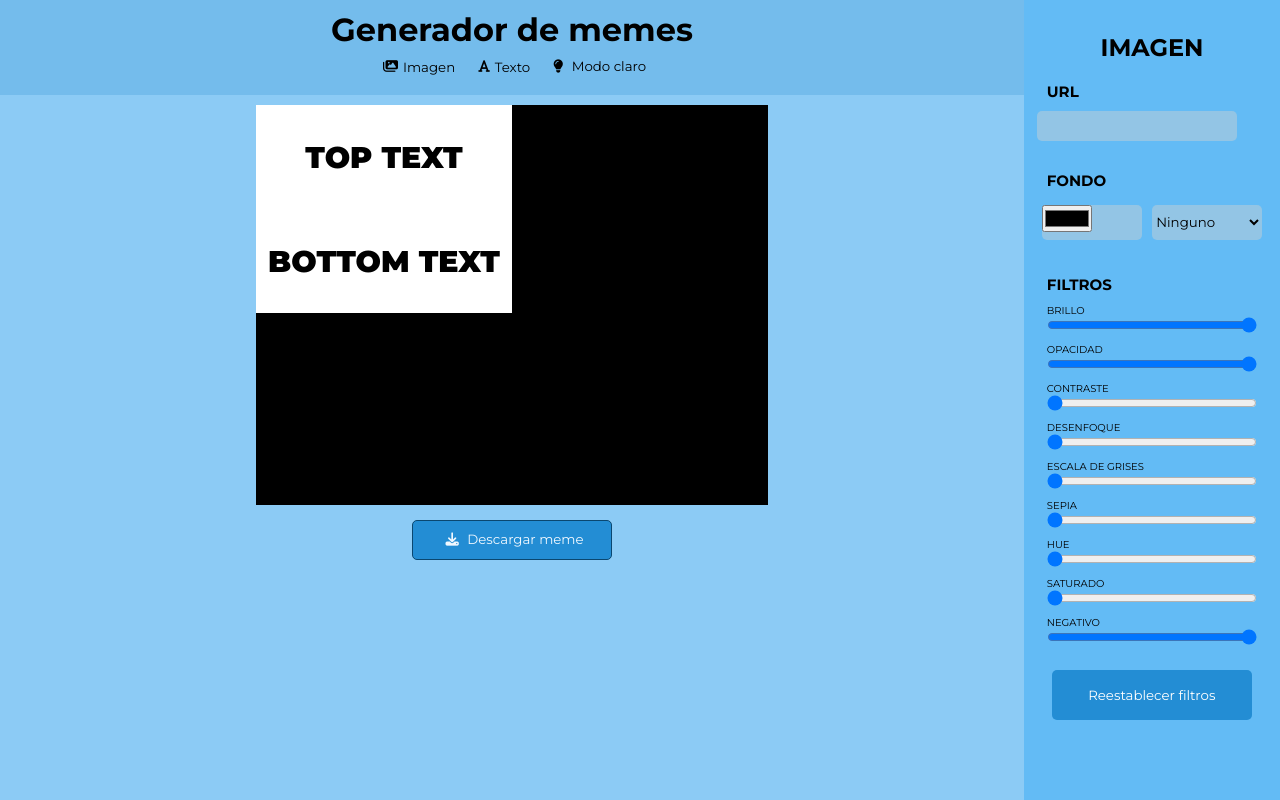
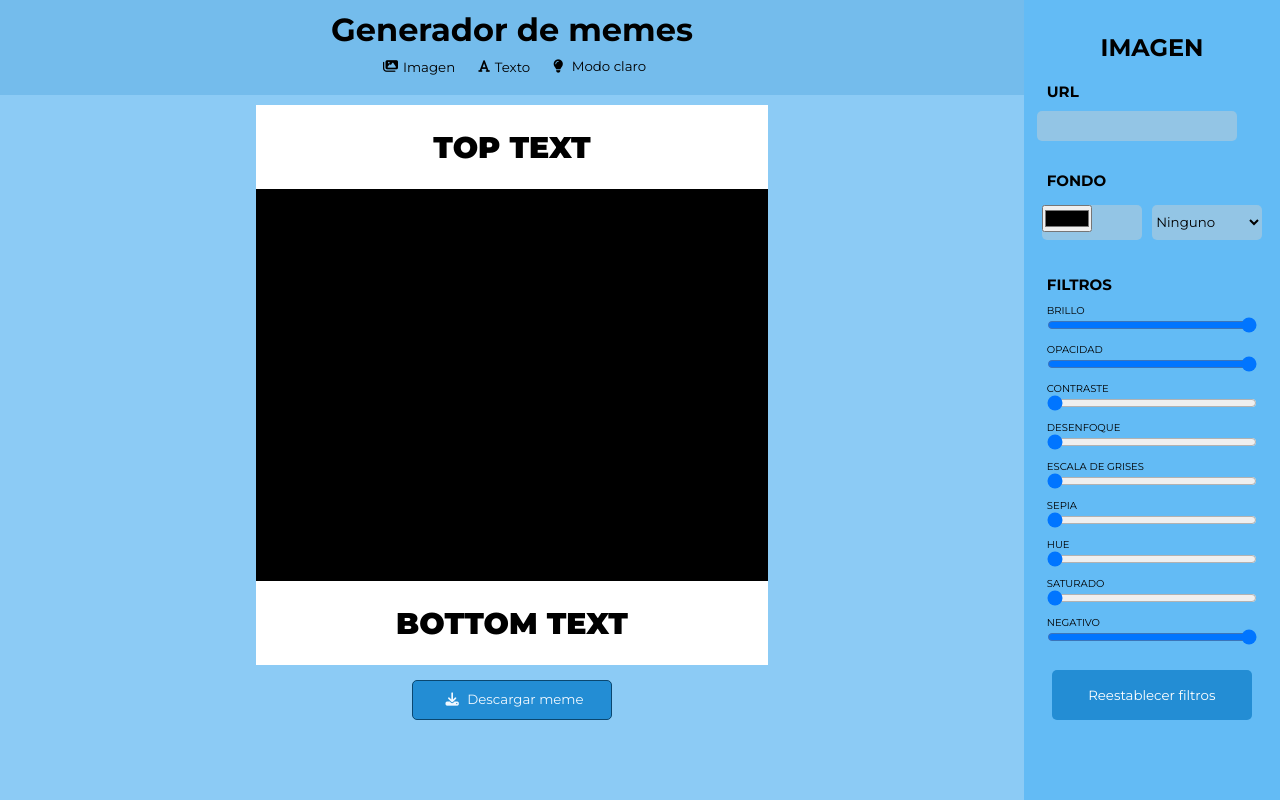
Before and after one commit to camila2604/editordememes, a plain HTML site: page index.html in a window 1280 px wide. Drawn offline with Linux system fonts and the light colour scheme.

Commit message:
cambios completo

```diff
--- a/style.css
+++ b/style.css
@@ -71,12 +71,6 @@ i{
     padding: 5px;
 }
 /* MAIN */
-.texto-main {
-    font-size: 30px;
-    font-weight: 900;
-    color:black;
-    text-align: center;
-}
 .contenedor1 {
     width: 80%;
     display: flex;
@@ -90,22 +84,35 @@ i{
     display: flex;
     justify-content: center;
     align-items: center;
-    width: 50%;
-    height: 13vh;
+    width: 100%;
+    height: 15vh;
     background-color: white;
 }
 .imagen {
     width: 50%;
-    height: 50vh;
+    height: 70vh;
     background-color: black;
+    display: flex;
+    flex-direction: column;
+}
+.imagenMedio {
+    width: 100%;
+    height: 70vh;
 }
 .bottom-text {
     display: flex;
     justify-content: center;
     align-items: center;
-    width: 50%;
-    height: 13vh;
+    width: 100%;
+    height: 15vh;
     background-color: white;
+
+}
+.texto-main {
+    font-size: 30px;
+    font-weight: 900;
+    color:black;
+    text-align: center;
 }
 .boton-descargar {
     height: 40px;
@@ -116,6 +123,7 @@ i{
     margin: 15px;
     color: aliceblue;
 }
+
 /* ASIDE */
 h2 {
     text-align: center;
```
